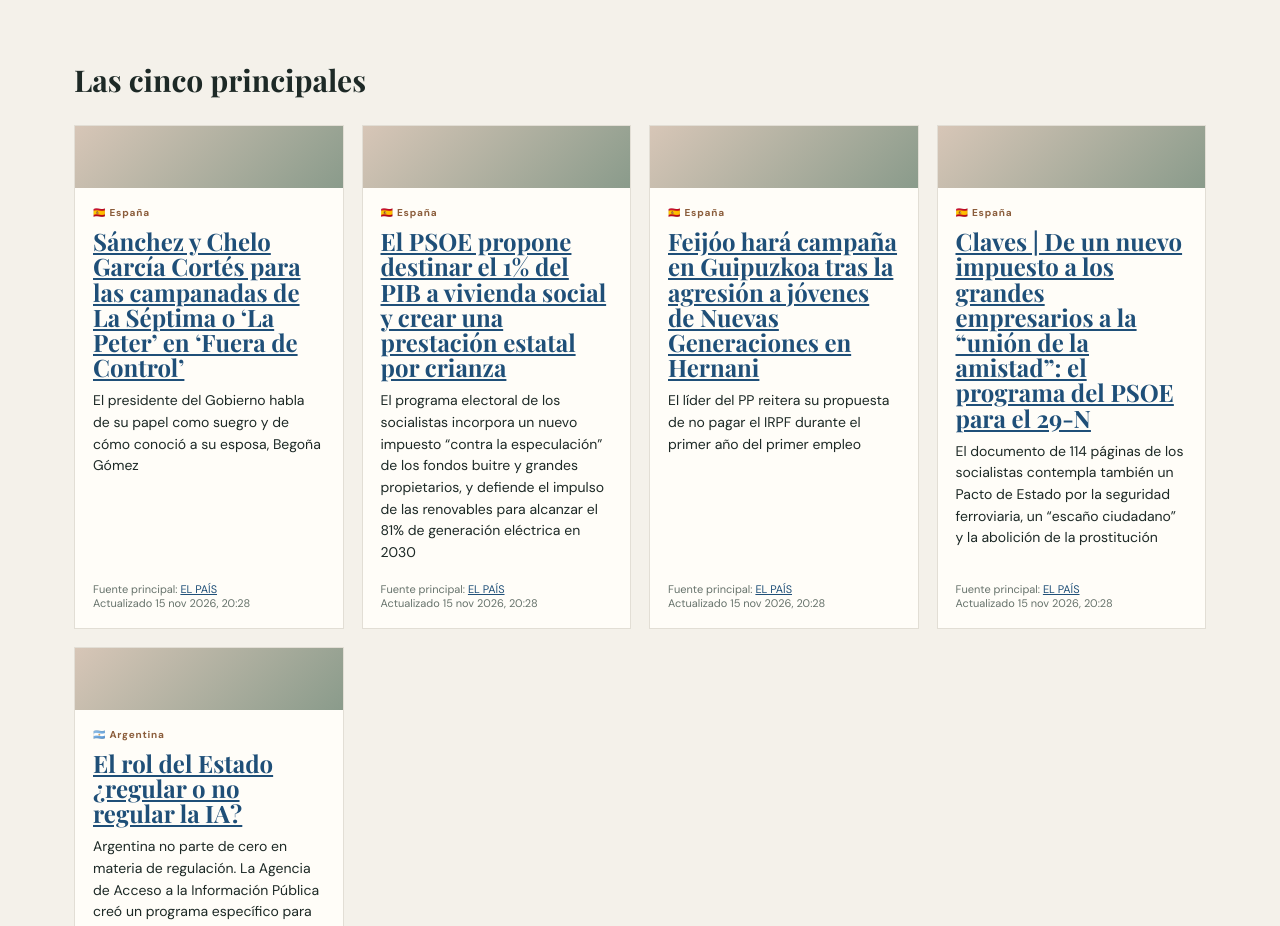
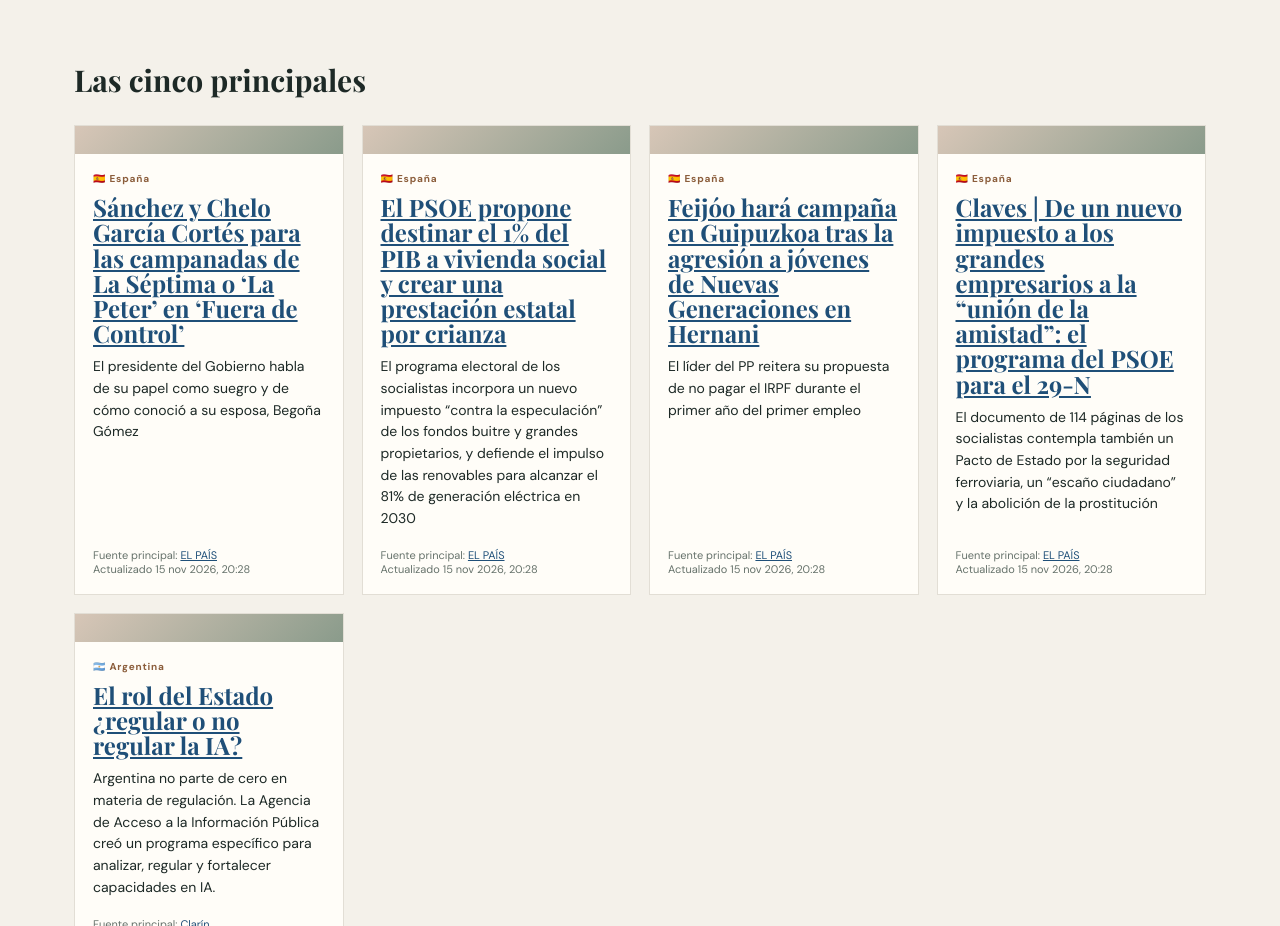
Before and after one commit to jalfpozuelo-alt/mi-actualidad, a React (Vite) app: page / in a window 1280 px wide. Shown: the part 780-1706 px from the top of the page. Built offline with nearby package versions, Linux system fonts and the light colour scheme.

Commit message:
style: make news card header compact

```diff
--- a/src/premium.css
+++ b/src/premium.css
@@ -1,4 +1,4 @@
 /* Ajuste editorial: el estado de demostración es una banda compacta, no una imagen protagonista. */
-.placeholder{height:62px!important;display:flex!important;align-items:center!important;justify-content:space-between!important;gap:12px!important;padding:14px 16px!important;font-size:18px!important;text-align:left!important}
+.placeholder{height:22px!important;display:flex!important;align-items:center!important;justify-content:space-between!important;gap:12px!important;padding:14px 16px!important;font-size:12px!important;text-align:left!important}
 .placeholder small{font:700 8px 'DM Sans',sans-serif!important;letter-spacing:.1em!important;text-align:right!important;opacity:.85}
-@media(max-width:600px){.placeholder{height:54px!important;font-size:16px!important}}
+@media(max-width:600px){.placeholder{height:20px!important;font-size:11px!important}}
```
